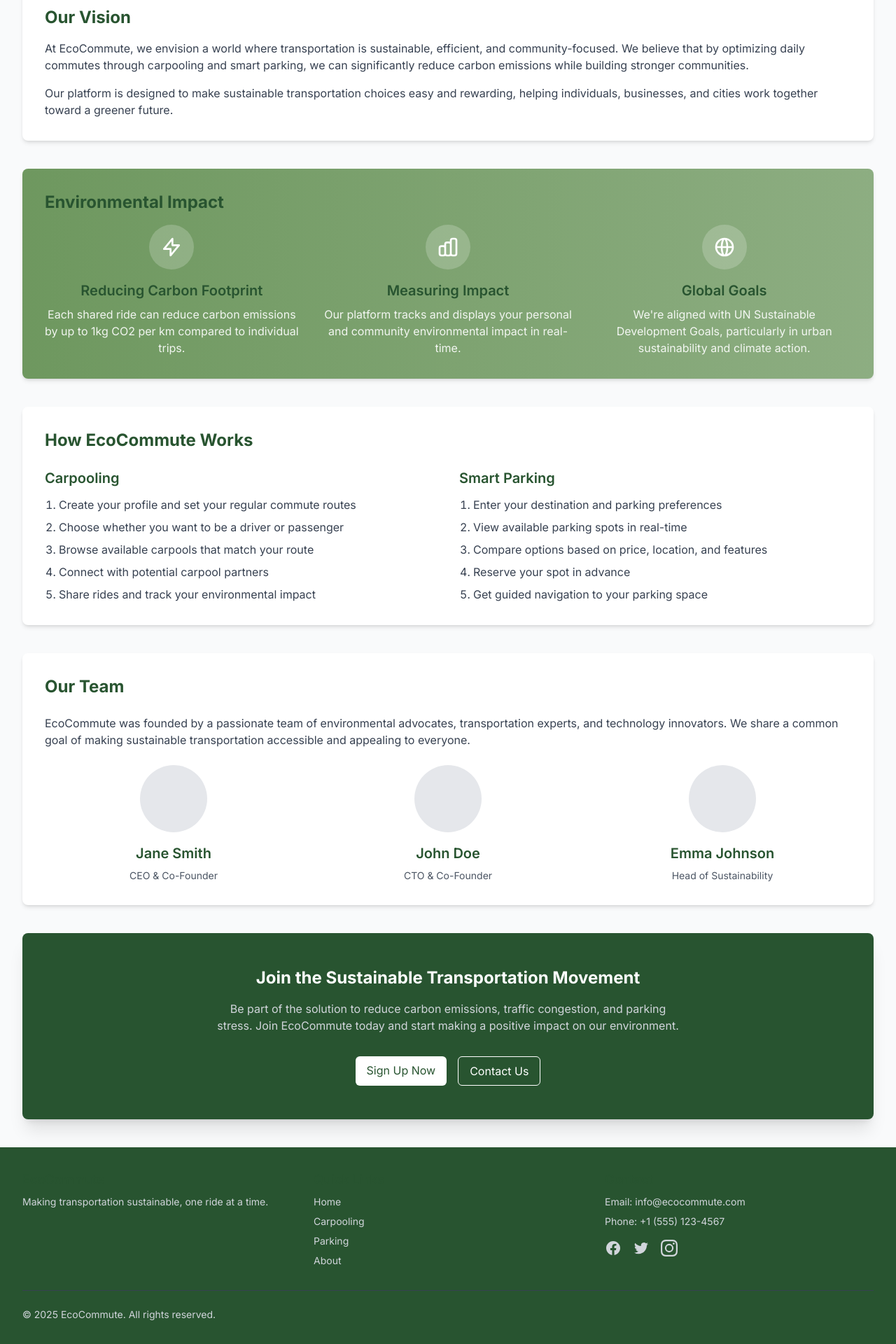
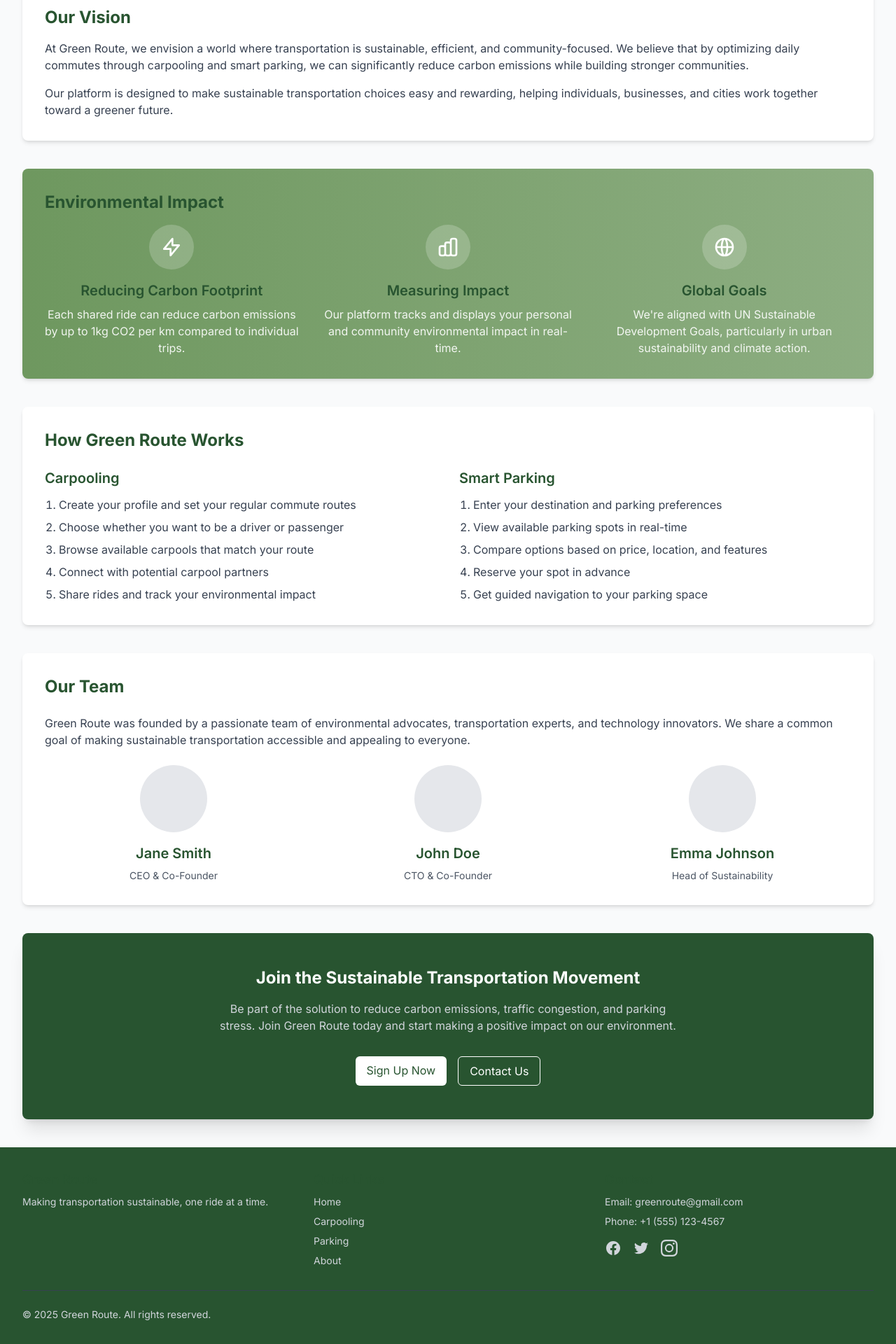
Before and after one commit to AdityaTiwari64/GreenRoute, a Next.js app: page /about in a window 1280 px wide. Shown: the part 283-2203 px from the top of the page at 70% size. Built offline with nearby package versions, Linux system fonts and the light colour scheme; no server answers.

Commit message:
frontalcommit

```diff
--- a/src/components/Footer.js
+++ b/src/components/Footer.js
@@ -6,7 +6,7 @@ export default function Footer() {
       <div className="max-w-7xl mx-auto px-4 sm:px-6 lg:px-8">
         <div className="grid grid-cols-1 md:grid-cols-3 gap-8">
           <div>
-            <h3 className="text-lg font-semibold">EcoCommute</h3>
+            <h3 className="text-lg font-semibold">Green Route</h3>
             <p className="mt-2 text-sm text-gray-300">
               Making transportation sustainable, one ride at a time.
             </p>
@@ -39,7 +39,7 @@ export default function Footer() {
           <div>
             <h3 className="text-lg font-semibold">Contact</h3>
             <ul className="mt-2 space-y-2 text-sm">
-              <li className="text-gray-300">Email: info@ecocommute.com</li>
+              <li className="text-gray-300">Email: greenroute@gmail.com</li>
               <li className="text-gray-300">Phone: +1 (555) 123-4567</li>
             </ul>
             <div className="mt-4 flex space-x-4">
@@ -65,7 +65,7 @@ export default function Footer() {
           </div>
         </div>
         <div className="mt-8 border-t border-gray-700 pt-6 text-sm text-gray-300">
-          <p>&copy; {new Date().getFullYear()} EcoCommute. All rights reserved.</p>
+          <p>&copy; {new Date().getFullYear()} Green Route. All rights reserved.</p>
         </div>
       </div>
     </footer>
--- a/src/pages/_app.js
+++ b/src/pages/_app.js
@@ -12,7 +12,7 @@ export default function App({ Component, pageProps }) {
     <AuthProvider>
       <NotificationProvider>
         <Head>
-          <title>EcoCommute - Sustainable Transportation Solution</title>
+          <title>Green Route - Sustainable Transportation Solution</title>
           <meta name="description" content="Optimize your commute with carpooling and smart parking solutions" />
           <meta name="viewport" content="width=device-width, initial-scale=1" />
           <link rel="icon" href="/favicon.ico" />
--- a/src/pages/about.js
+++ b/src/pages/about.js
@@ -7,7 +7,7 @@ export default function AboutPage() {
         <div className="max-w-7xl mx-auto px-4 sm:px-6 lg:px-8">
           {/* Header */}
           <div className="text-center mb-12">
-            <h1 className="text-3xl font-bold text-dark">About EcoCommute</h1>
+            <h1 className="text-3xl font-bold text-dark">About Green Route</h1>
             <p className="mt-4 text-lg text-gray-600 max-w-2xl mx-auto">
               Our mission is to create sustainable transportation solutions that reduce carbon emissions and make commuting more efficient.
             </p>
@@ -17,7 +17,7 @@ export default function AboutPage() {
           <div className="bg-white rounded-lg shadow-md p-8 mb-10">
             <h2 className="text-2xl font-bold mb-4">Our Vision</h2>
             <p className="text-gray-700 mb-4">
-              At EcoCommute, we envision a world where transportation is sustainable, efficient, and community-focused.
+              At Green Route, we envision a world where transportation is sustainable, efficient, and community-focused.
               We believe that by optimizing daily commutes through carpooling and smart parking, we can significantly
               reduce carbon emissions while building stronger communities.
             </p>
@@ -71,7 +71,7 @@ export default function AboutPage() {
 
           {/* How It Works */}
           <div className="bg-white rounded-lg shadow-md p-8 mb-10">
-            <h2 className="text-2xl font-bold mb-6">How EcoCommute Works</h2>
+            <h2 className="text-2xl font-bold mb-6">How Green Route Works</h2>
             <div className="grid grid-cols-1 md:grid-cols-2 gap-8">
               <div>
                 <h3 className="text-xl font-semibold mb-3">Carpooling</h3>
@@ -101,7 +101,7 @@ export default function AboutPage() {
           <div className="bg-white rounded-lg shadow-md p-8 mb-10">
             <h2 className="text-2xl font-bold mb-6">Our Team</h2>
             <p className="text-gray-700 mb-6">
-              EcoCommute was founded by a passionate team of environmental advocates, transportation experts, and technology innovators.
+              Green Route was founded by a passionate team of environmental advocates, transportation experts, and technology innovators.
               We share a common goal of making sustainable transportation accessible and appealing to everyone.
             </p>
             <div className="grid grid-cols-1 md:grid-cols-3 gap-6">
@@ -130,7 +130,7 @@ export default function AboutPage() {
               <h2 className="text-2xl font-bold text-white mb-4">Join the Sustainable Transportation Movement</h2>
               <p className="text-gray-300 max-w-2xl mx-auto mb-8">
                 Be part of the solution to reduce carbon emissions, traffic congestion, and parking stress.
-                Join EcoCommute today and start making a positive impact on our environment.
+                Join Green Route today and start making a positive impact on our environment.
               </p>
               <div className="flex flex-col md:flex-row justify-center gap-4">
                 <a href="/register" className="btn bg-white text-dark hover:bg-gray-100">
--- a/src/pages/carpool.js
+++ b/src/pages/carpool.js
@@ -588,7 +588,7 @@ export default function CarpoolPage() {
 
                     <div className="mb-4">
                       <label className="block text-gray-700 text-sm font-bold mb-2" htmlFor="costPerPerson">
-                        Cost Per Person ($) (Optional)
+                        Cost Per Person (₹) (Optional)
                       </label>
                       <input
                         className="shadow appearance-none border rounded w-full py-2 px-3 text-gray-700 leading-tight focus:outline-none focus:shadow-outline"
@@ -886,7 +886,7 @@ export default function CarpoolPage() {
               </div>
 
               <p className="text-xs text-gray-500 text-center">
-                By booking this ride, you agree to EcoCommute's Terms of Service and Privacy Policy.
+                By booking this ride, you agree to Green Route's Terms of Service and Privacy Policy.
               </p>
             </form>
           </div>
--- a/src/pages/index.js
+++ b/src/pages/index.js
@@ -14,7 +14,7 @@ export default function Home() {
                 Sustainable Transportation for a Greener Future
               </h1>
               <p className="mt-4 text-lg text-white/90">
-                EcoCommute helps you reduce your carbon footprint through optimized carpooling and smart parking solutions.
+                Green Route helps you reduce your carbon footprint through optimized carpooling and smart parking solutions.
               </p>
               <div className="mt-8 flex flex-wrap gap-4">
                 <Link href="/carpool" className="btn bg-white text-primary hover:bg-gray-100">
@@ -46,7 +46,7 @@ export default function Home() {
           <div className="text-center">
             <h2 className="text-3xl font-bold text-dark">Our Features</h2>
             <p className="mt-4 text-lg text-gray-600 max-w-2xl mx-auto">
-              EcoCommute provides innovative solutions to make your daily commute more efficient and eco-friendly.
+              Green Route provides innovative solutions to make your daily commute more efficient and eco-friendly.
             </p>
           </div>
 
--- a/src/pages/login.js
+++ b/src/pages/login.js
@@ -87,7 +87,7 @@ export default function LoginPage() {
           <div className="text-center mb-8">
             <h1 className="text-3xl font-bold text-dark">Sign In</h1>
             <p className="mt-2 text-gray-600">
-              Welcome back! Sign in to your EcoCommute account.
+              Welcome back! Sign in to your Green Route account.
             </p>
           </div>
 
--- a/src/pages/register.js
+++ b/src/pages/register.js
@@ -97,7 +97,7 @@ export default function RegisterPage() {
           <div className="text-center mb-8">
             <h1 className="text-3xl font-bold text-dark">Create Account</h1>
             <p className="mt-2 text-gray-600">
-              Join EcoCommute today and start your sustainable commuting journey.
+              Join Green Route today and start your sustainable commuting journey.
             </p>
           </div>
 
```
Also changed, not shown: src/utils/emailService.js (+4 -4 lines).
